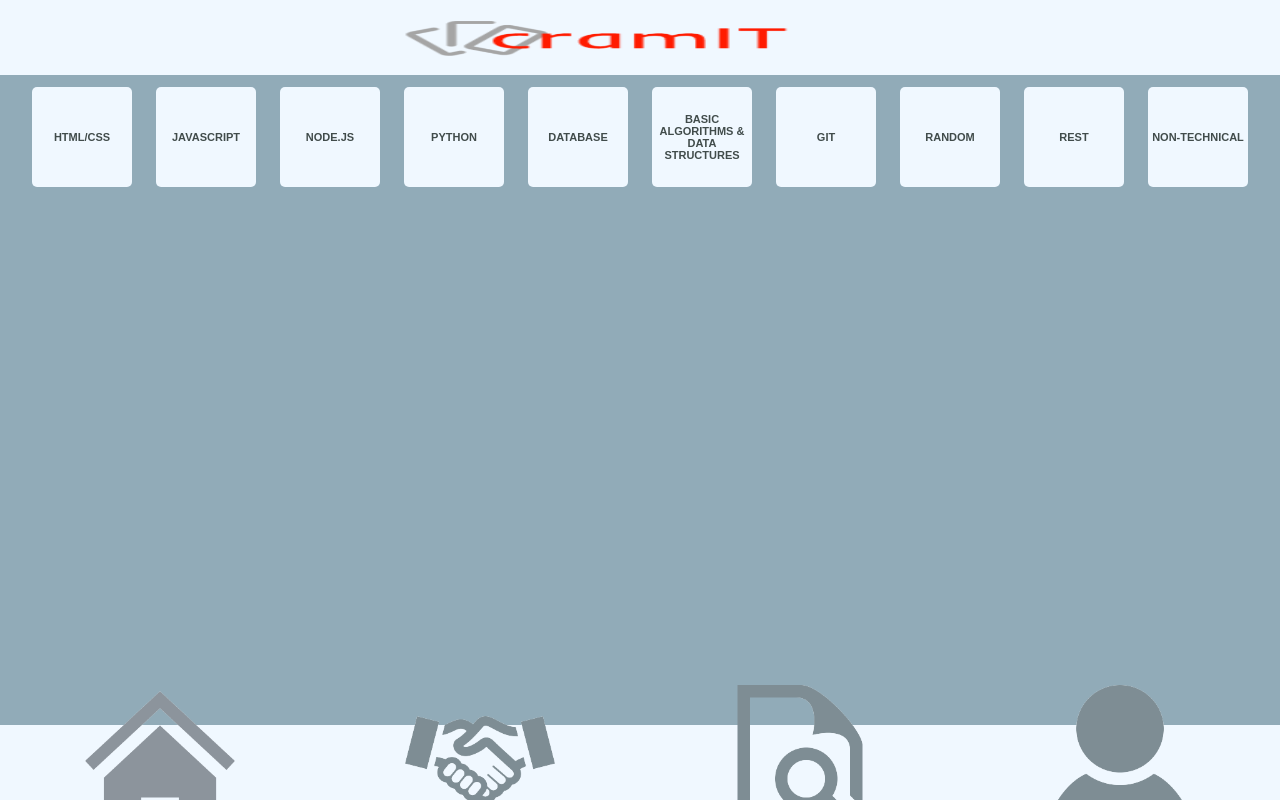
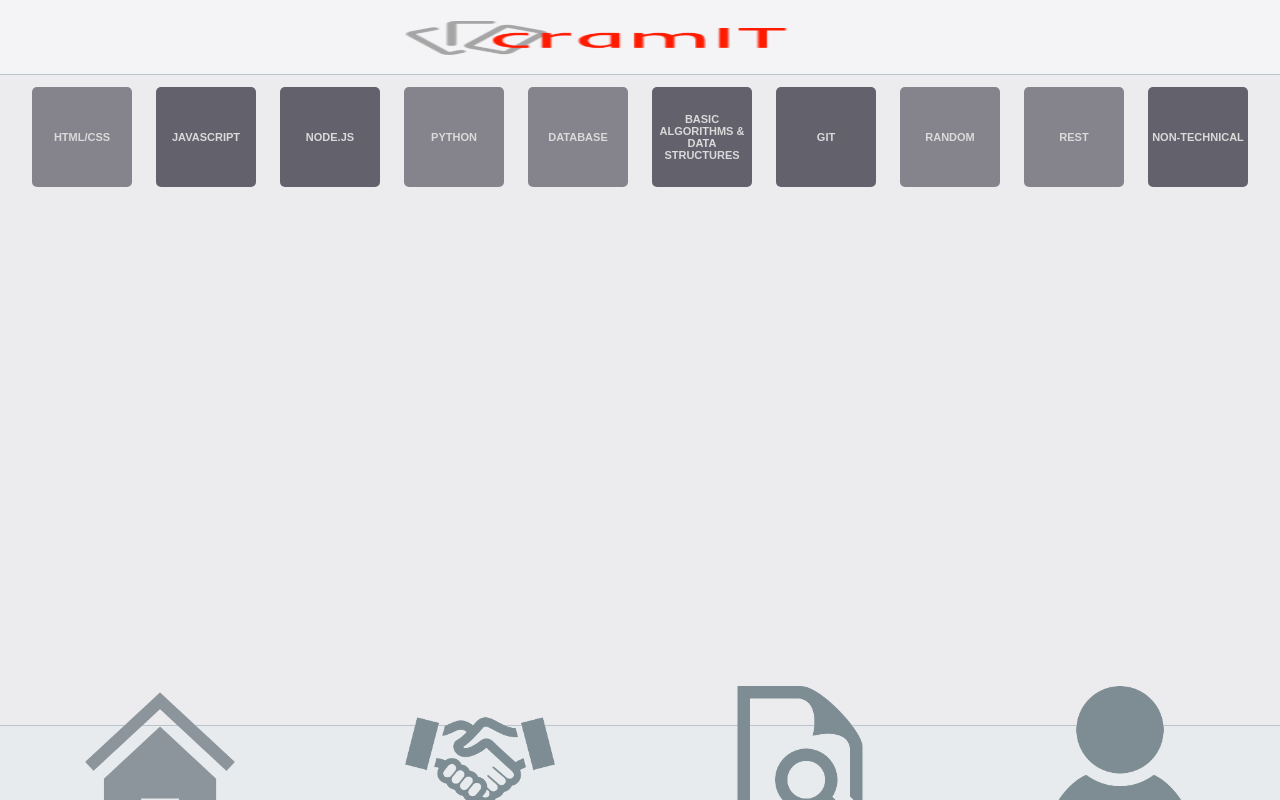
Before and after one commit to codingandcaring/cramIT, a website: page static/fccategories.html in a window 1280 px wide. Drawn offline with Linux system fonts and the light colour scheme.

Commit message:
Trying new colors

```diff
--- a/static/styles/fccategories.css
+++ b/static/styles/fccategories.css
@@ -11,7 +11,7 @@ body {
     min-height: 100vh;
     display: flex;
     flex-direction: column;
-    background-color: #91ABB8;
+    background-color: #ECECEF;
 }
 
 * {
@@ -28,9 +28,10 @@ body {
     position: sticky;
     top: 0;
     display: flex;
-    background-color: aliceblue;
+    background-color: #F4F4F6;
     align-items: center;
     justify-content: center;
+    border-bottom: 1px solid #B9C4CC;
 }
 
 .logo {
@@ -53,7 +54,6 @@ body {
     display: flex;
     height: 100px;
     width: 100px;
-    background-color: aliceblue;
     margin: 12px 12px 12px 12px;
     align-self: center;
     align-items: center;
@@ -61,11 +61,27 @@ body {
     border-radius: 5px;
 }
 
+.category-1,
+.category-4,
+.category-5,
+.category-8,
+.category-9 {
+    background-color: #85848D;
+}
+
+.category-2,
+.category-3,
+.category-6,
+.category-7,
+.category-10 {
+    background-color: #62616C;
+}
+
 div span {
     font-size: 11px;
     font-family: 'Arial';
     text-transform: uppercase;
-    color: #414C4B;
+    color: #DADADA;
     font-weight: bold;
     width: 100%;
 }
@@ -80,7 +96,8 @@ div span {
     position: fixed;
     /* position: sticky; */
     bottom: 0;
-    background-color: aliceblue;
+    background-color: #E7EBEE;
+    border-top: 1px solid #B9C4CC;
 }
 
 #nav-bar ul {
```
